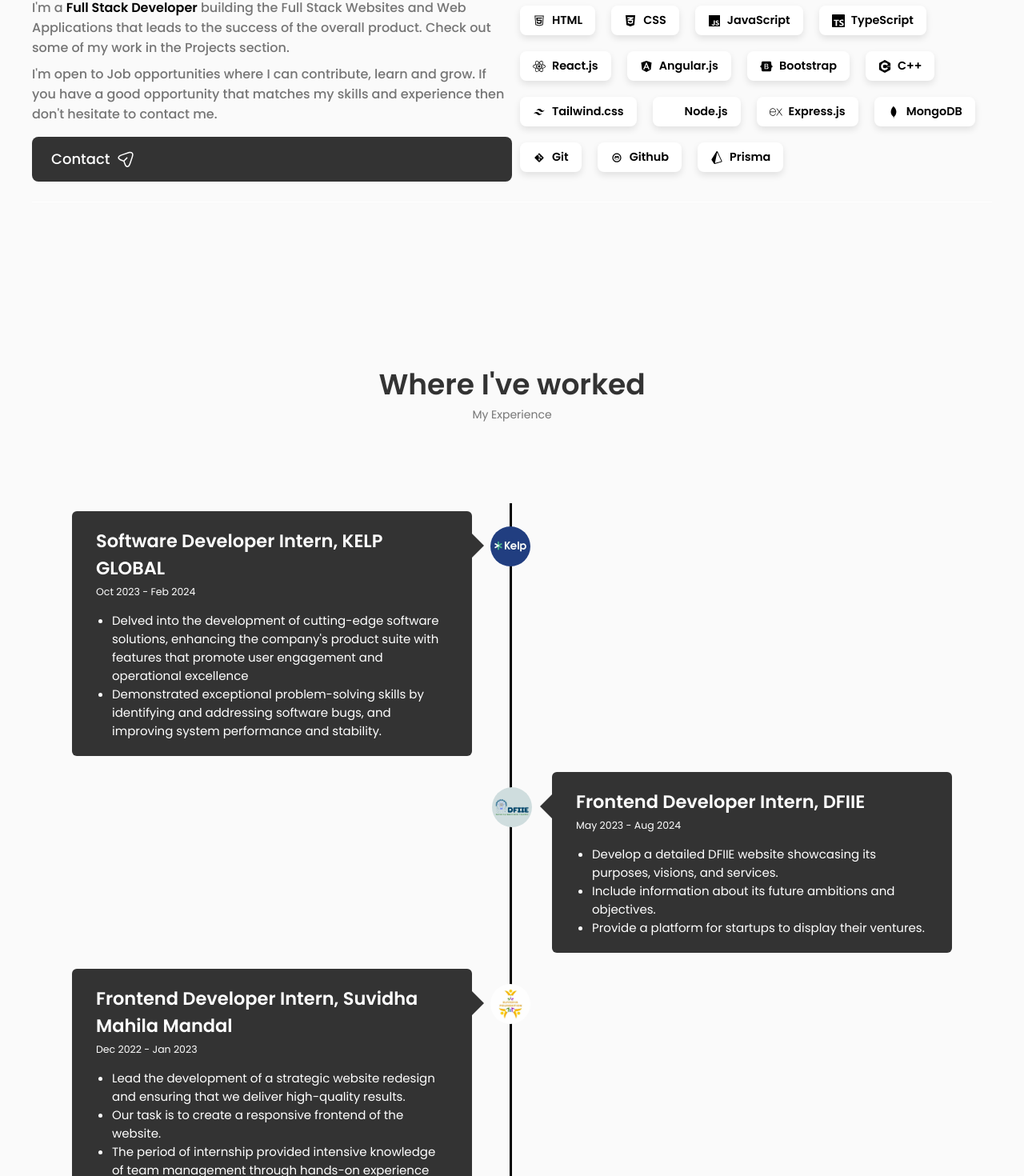
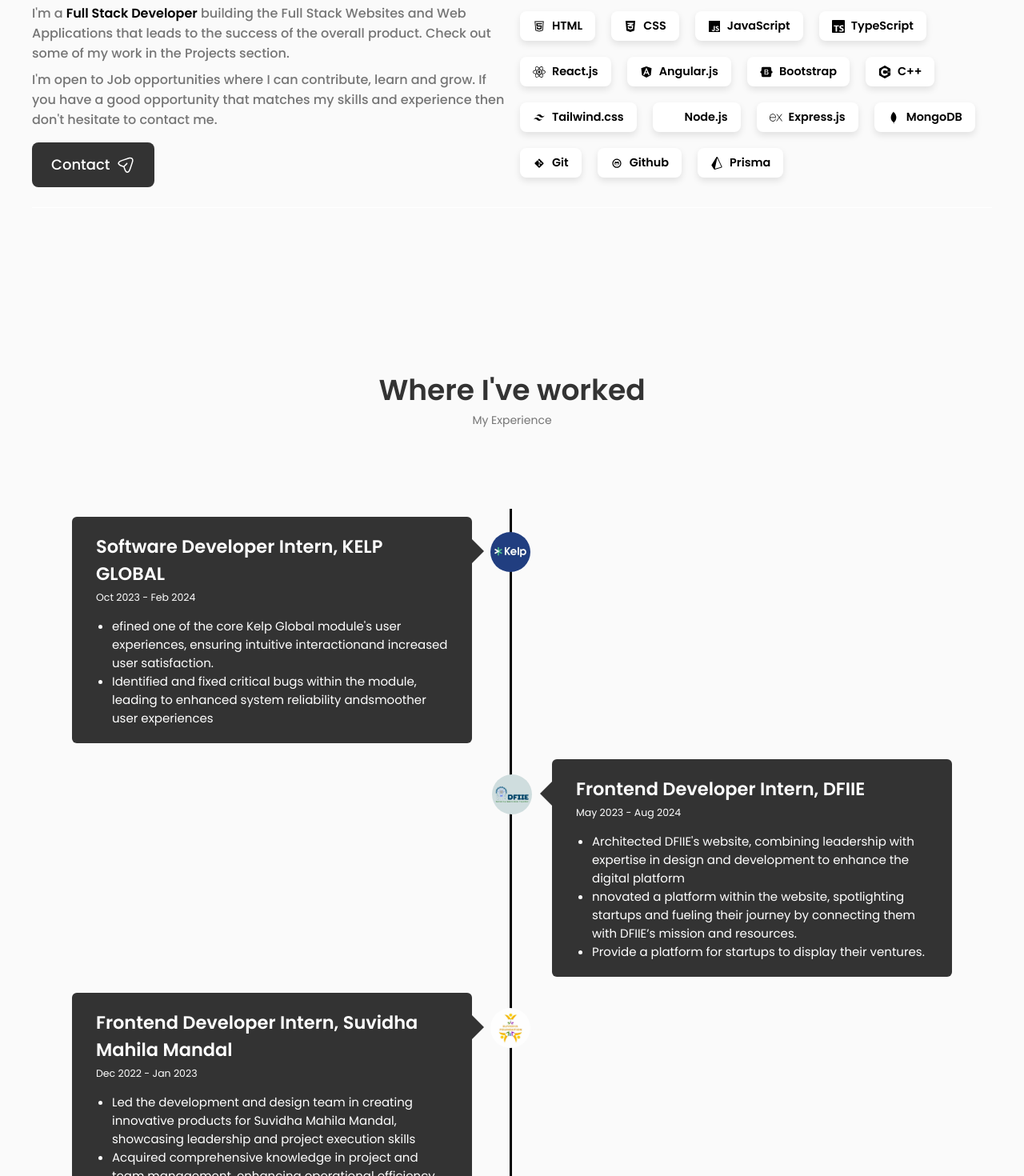
Before and after one commit to krh1102002/Portfolio, a React (Create React App) app: page / in a window 1280 px wide. Shown: the part 1022-2492 px from the top of the page at 80% size. Built offline with nearby package versions, Linux system fonts and the light colour scheme; some icons are missing.

Commit message:
adding the final changes

```diff
--- a/src/components/experience/experience.jsx
+++ b/src/components/experience/experience.jsx
@@ -14,8 +14,8 @@ const ExperienceSection = () => {
       end: "Feb 2024",
       imgSrc: kelp,
       shortDescriptions: [
-        "Delved into the development of cutting-edge software solutions, enhancing the company's product suite with features that promote user engagement and operational excellence",
-        " Demonstrated exceptional problem-solving skills by identifying and addressing software bugs, and improving system performance and stability.",
+        "efined one of the core Kelp Global module's user experiences, ensuring intuitive interactionand increased user satisfaction.",
+        "Identified and fixed critical bugs within the module, leading to enhanced system reliability andsmoother user experiences",
       ],
     },
     {
@@ -25,8 +25,8 @@ const ExperienceSection = () => {
       end: "Aug 2024",
       imgSrc: dfiie,
       shortDescriptions: [
-        "Develop a detailed DFIIE website showcasing its purposes, visions, and services.",
-        "Include information about its future ambitions and objectives.",
+        "Architected DFIIE's website, combining leadership with expertise in design and development to enhance the digital platform",
+        "nnovated a platform within the website, spotlighting startups and fueling their journey by connecting them with DFIIE’s mission and resources.",
         "Provide a platform for startups to display their ventures.",
       ],
     },
@@ -37,9 +37,9 @@ const ExperienceSection = () => {
       end: "Jan 2023",
       imgSrc: suvidha,
       shortDescriptions: [
-        "Lead the development of a strategic website redesign and ensuring that we deliver high-quality results.",
-        " Our task is to create a responsive frontend of the website.",
-        "The period of internship provided intensive knowledge of team management through hands-on experience working with other team members.",
+        "Led the development and design team in creating innovative products for Suvidha Mahila Mandal, showcasing leadership and project execution skills",
+        "Acquired comprehensive knowledge in project and team management, enhancing operational efficiency and teamwork during the internship",
+        "Mastered diverse aspects of product development, from concept to deployment, contributing to significant learning and growth in a environment",
       ],
     },
   ];
--- a/src/components/footer/Footer.jsx
+++ b/src/components/footer/Footer.jsx
@@ -10,13 +10,17 @@ const Footer = () => {
             <div className="footer__title">
               <h1 className="footer__title-name mb-md-3 mb-3">Kunal Hulke</h1>
               <p className="footer__description">
-                A Full Stack focused Web Developer building the Full Stack
-                Websites and Web Applications that leads to the success of the
-                overall product
+                Full Stack Web Developer dedicated to building impactful web
+                solutions that drive product success. Expert in seamless
+                front-end and back-end integration for enhanced user
+                experiences.
               </p>
             </div>
           </div>
-          <div className="col-md-3">
+          <div
+            className="col-md-3"
+            style={{ display: "flex", justifyContent: "center" }}
+          >
             <div className="footer__social">
               <h1 className="footer__title-name mb-md-3 mt-4 mt-md-0">
                 Socials
--- a/src/components/home/home.css
+++ b/src/components/home/home.css
@@ -67,7 +67,7 @@ html {
 
 .home__description {
   max-width: 800px;
-  margin-bottom: var(--mb-1);
+  margin-bottom: var(--mb-3);
 }
 
 .home__img {
@@ -197,11 +197,6 @@ html {
   justify-content: start; /* Aligns items to the start of the container */
 }
 
-.button--flex {
-  display: flex;
-  align-items: center; /* Aligns items vertically in the center */
-}
-
 .button--view .button__icon {
   margin-left: 8px; /* Space between the text and the icon */
 }
```
